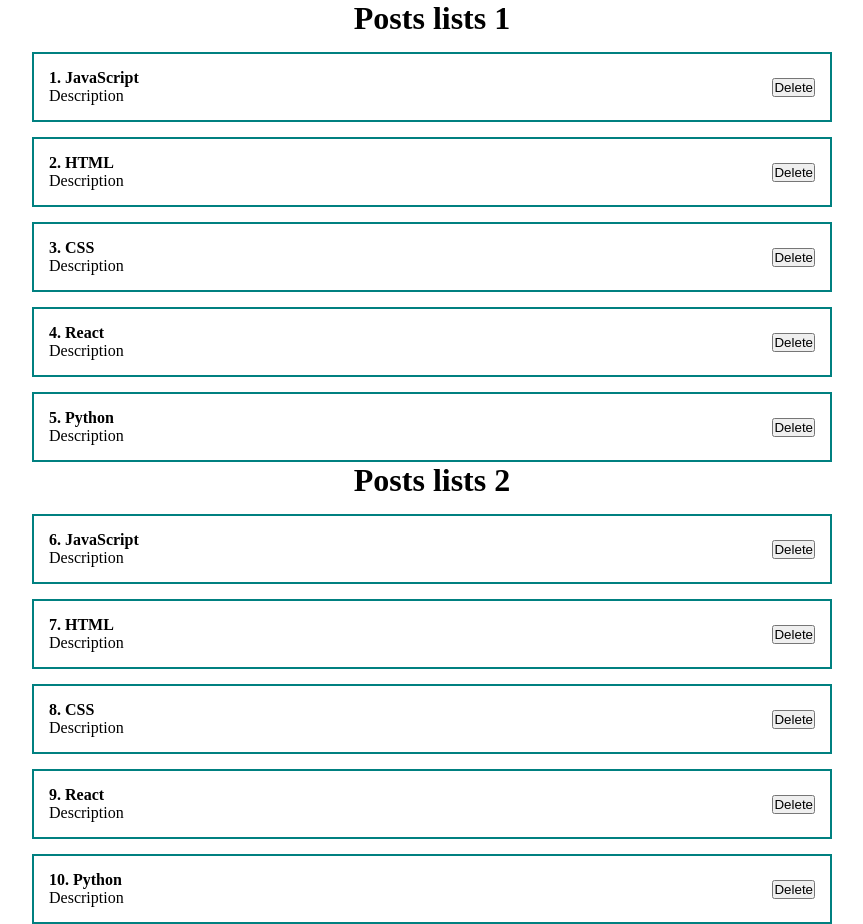
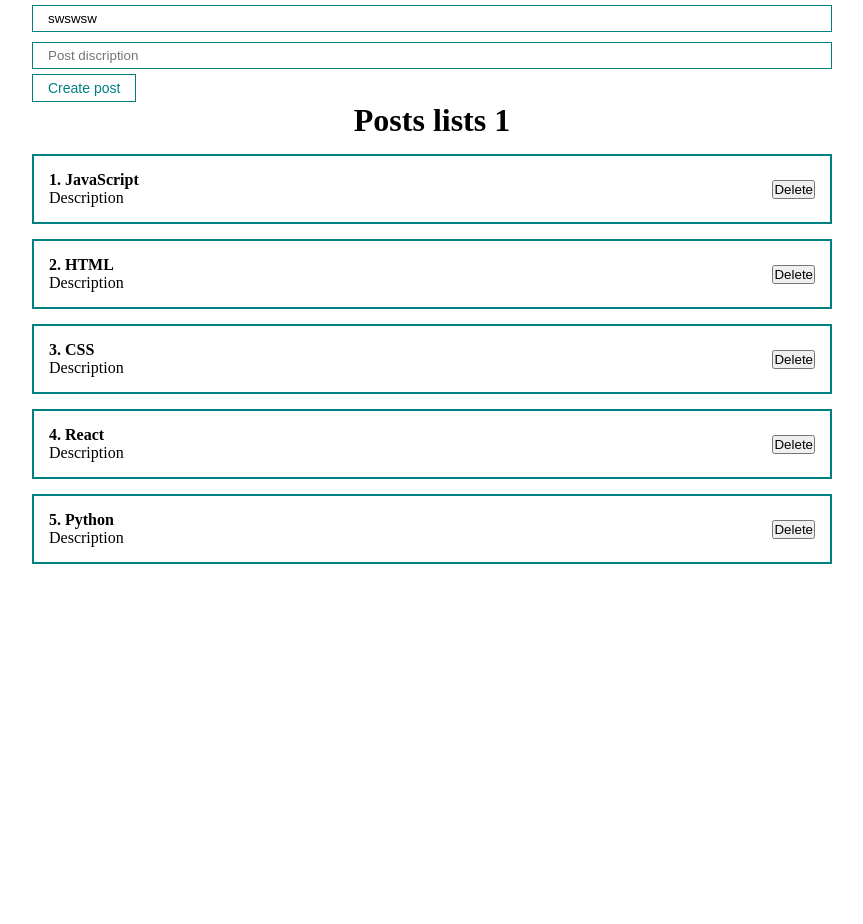
Before and after one commit to marinaobruch/react-course-base, a React (Create React App) app: page / in a window 1280 px wide. Shown: the whole page, without its empty margins (208-1071 px from the left). After the commit the page ends 800 px from the top, so only its background shows below. Built offline with nearby package versions, Linux system fonts and the light colour scheme.

Commit message:
новый подход прим.стилей; управл.компонент

```diff
--- a/src/App.js
+++ b/src/App.js
@@ -1,6 +1,8 @@
 import React, { useState } from "react";
 import "./styles/App.css";
 import PostList from "./components/PostList";
+import MyButton from "./components/UI/button/MyButton";
+import MyInput from "./components/UI/input/MyInput";
 
 function App() {
   const [posts, setPosts] = useState([
@@ -11,18 +13,24 @@
     { id: 5, title: "Python", body: "Description" },
   ]);
 
-  const [posts2, setPosts2] = useState([
-    { id: 6, title: "JavaScript", body: "Description" },
-    { id: 7, title: "HTML", body: "Description" },
-    { id: 8, title: "CSS", body: "Description" },
-    { id: 9, title: "React", body: "Description" },
-    { id: 10, title: "Python", body: "Description" },
-  ]);
+  const [title, setTitle] = useState("swswsw");
+
+  const addNewPost = () => {};
 
   return (
     <div className="App">
+      <form>
+        {/* Управляемый компонент */}
+        <MyInput
+          value={title}
+          onChange={(e) => setTitle(e.target.value)}
+          type="text"
+          placeholder="Post name"
+        />
+        <MyInput type="text" placeholder="Post discription" />
+        <MyButton onClick={addNewPost}>Create post</MyButton>
+      </form>
       <PostList posts={posts} title={"Posts lists 1"} />
-      <PostList posts={posts2} title={"Posts lists 2"} />
     </div>
   );
 }
--- /dev/null
+++ b/src/components/UI/button/MyButton.jsx
@@ -0,0 +1,12 @@
+import React from "react";
+import classes from "./MyButton.module.css";
+
+const MyButton = ({ children, ...props }) => {
+  return (
+    <button {...props} className={classes.myBtn}>
+      {children}
+    </button>
+  );
+};
+
+export default MyButton;
--- /dev/null
+++ b/src/components/UI/button/MyButton.module.css
@@ -0,0 +1,8 @@
+.myBtn {
+  padding: 5px 15px;
+  color: teal;
+  font-size: 14px;
+  background: transparent;
+  border: 1px solid teal;
+  cursor: pointer;
+}
--- /dev/null
+++ b/src/components/UI/input/MyInput.jsx
@@ -0,0 +1,8 @@
+import React from "react";
+import classes from "./MyInput.module.css";
+
+const MyInput = (props) => {
+  return <input className={classes.myInput} {...props} />;
+};
+
+export default MyInput;
--- /dev/null
+++ b/src/components/UI/input/MyInput.module.css
@@ -0,0 +1,6 @@
+.myInput {
+  width: 100%;
+  padding: 5px 15px;
+  margin: 5px 0;
+  border: 1px solid teal;
+}
```
